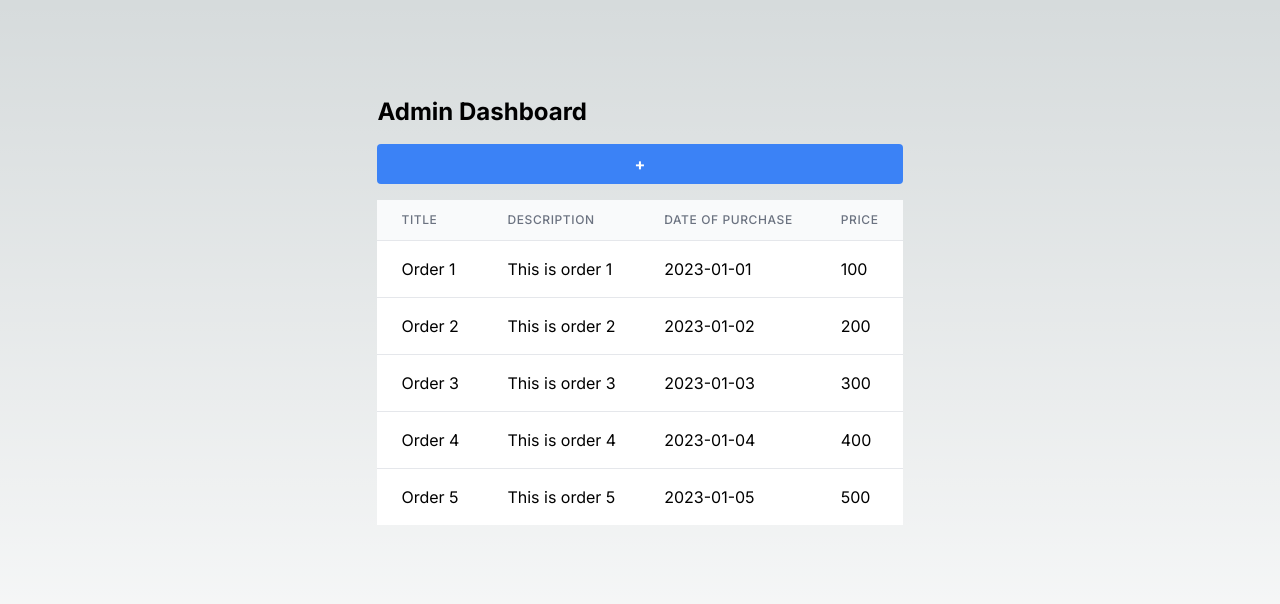
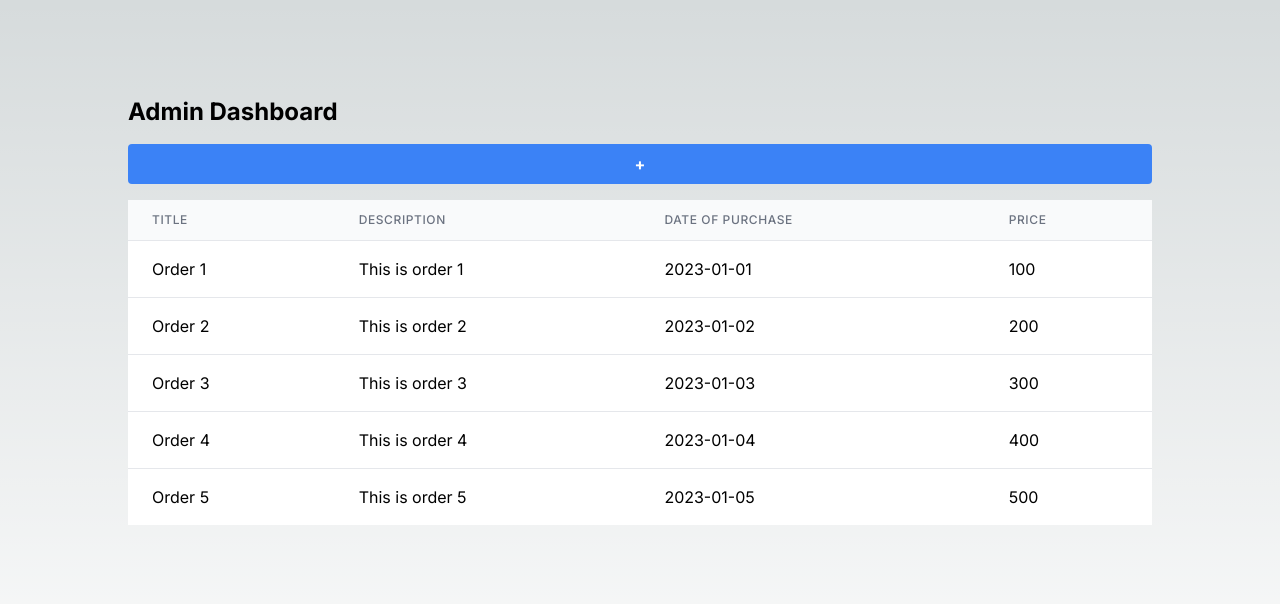
Before and after one commit to anusheel/ecommerce-admin-dashboard, a Next.js app: page / in a window 1280 px wide. Shown: the top 604 px of the page. Built offline with nearby package versions, Linux system fonts and the light colour scheme.

Commit message:
Commit from Stub AI (#4)

```diff
--- a/components/AdminDashboard.tsx
+++ b/components/AdminDashboard.tsx
@@ -33,7 +33,7 @@
   };
 
   return (
-    <div className="flex flex-col">
+    <div className="flex flex-col w-full max-w-screen-lg">
       <h1 className="text-2xl font-bold mb-4">Admin Dashboard</h1>
       <button
         className="mb-4 bg-blue-500 hover:bg-blue-700 text-white font-bold py-2 px-4 rounded"
```
